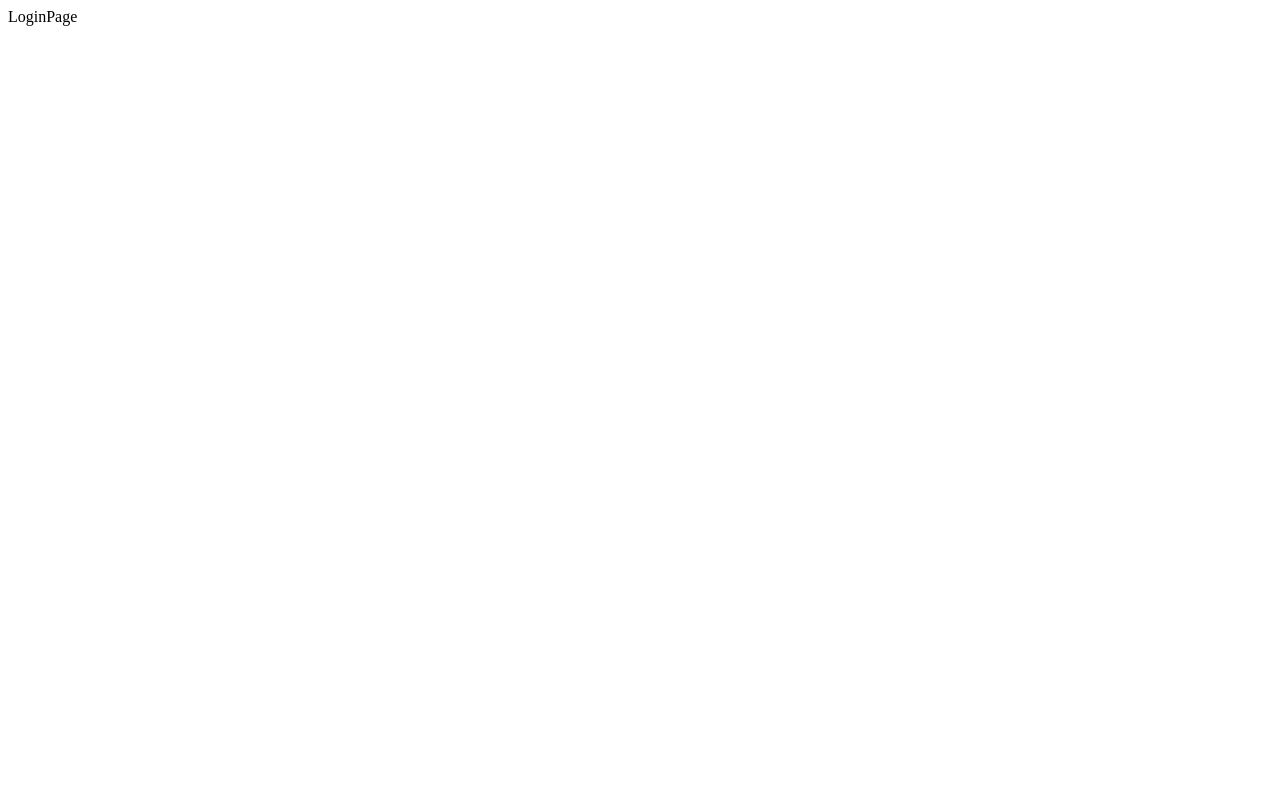
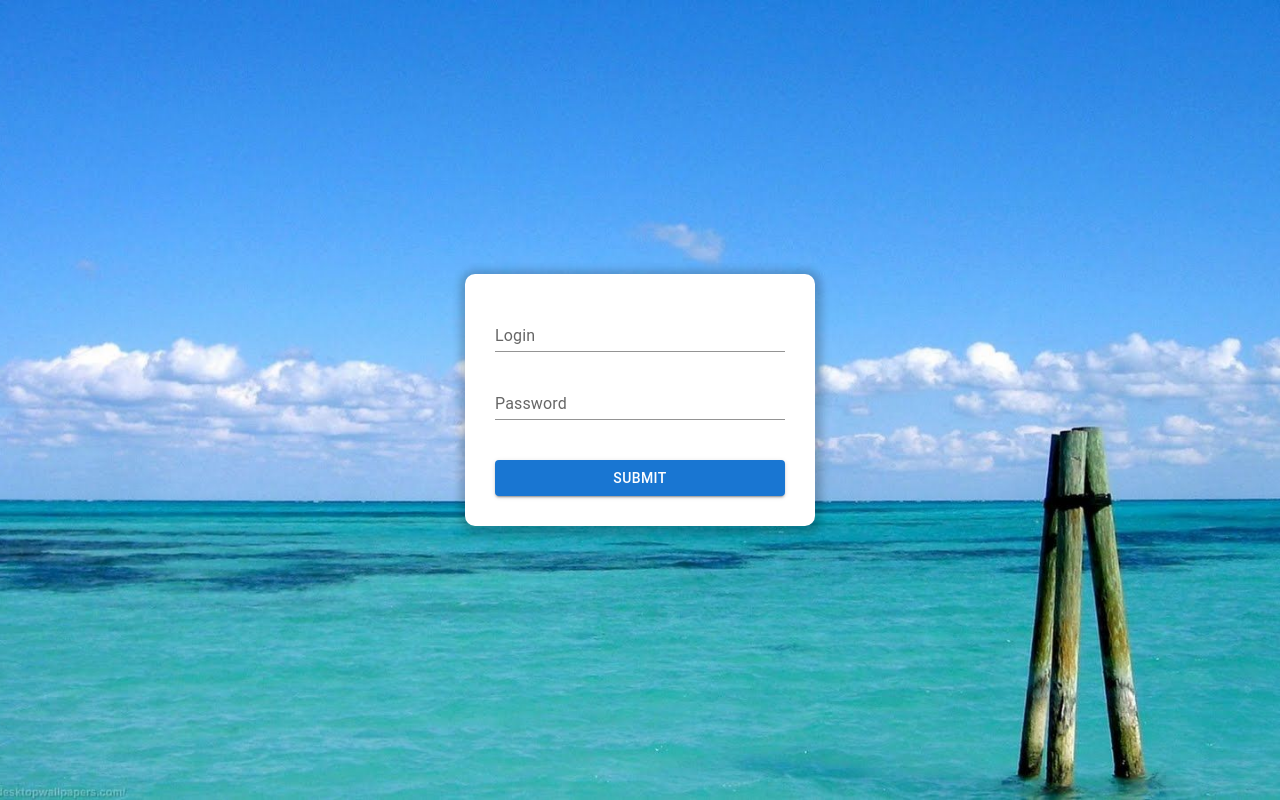
Before and after one commit to elyor-sh/mern-app, a React (Create React App) app in the folder client/: page /login in a window 1280 px wide. Built offline with nearby package versions, Linux system fonts and the light colour scheme.

Commit message:
#3 есть верстка страницы авторизации

```diff
--- a/client/package.json
+++ b/client/package.json
@@ -3,6 +3,9 @@
   "version": "0.1.0",
   "private": true,
   "dependencies": {
+    "@emotion/react": "^11.5.0",
+    "@emotion/styled": "^11.3.0",
+    "@mui/material": "^5.0.6",
     "@testing-library/jest-dom": "^5.14.1",
     "@testing-library/react": "^11.2.7",
     "@testing-library/user-event": "^12.8.3",
--- a/client/src/Components/LoginPage/LoginPage.js
+++ b/client/src/Components/LoginPage/LoginPage.js
@@ -1,9 +1,26 @@
 import React from 'react'
+import classes from './LoginPage.module.css'
+import TextField from '@mui/material/TextField';
+import Button from '@mui/material/Button';
 
 function LoginPage() {
+
+    const handleSubmit = (e) => {
+        e.preventDefault()
+    }
     return (
-        <div>
-            LoginPage
+        <div className={classes.loginPageContainer}>
+            <form className={classes.loginPageWrapper} onSubmit={handleSubmit}>
+                <div className={classes.inputBox}>
+                   <TextField className={classes.input} id="name" name="name" label="Login" variant="standard" />
+                </div>
+                <div className={classes.inputBox}>
+                   <TextField className={classes.input} id="password" name="password" label="Password" variant="standard" />
+                </div>
+                <div className={classes.btnBox}>
+                    <Button className={classes.btn} variant="contained" type="submit">Submit</Button>
+                </div>
+            </form>
         </div>
     )
 }
--- a/client/src/Components/LoginPage/LoginPage.module.css
+++ b/client/src/Components/LoginPage/LoginPage.module.css
@@ -0,0 +1,32 @@
+
+.loginPageContainer {
+    display: flex;
+    flex-direction: column;
+    justify-content: center;
+    align-items: center;
+    width: 100%;
+    height: 100vh;
+    background: url('../../assets/back.jpg') no-repeat center / cover;
+}
+
+.loginPageWrapper {
+    width: 350px;
+    background: #fff;
+    -webkit-box-shadow: 1px 2px 8px 6px rgba(0, 0, 0, 0.2);
+    -moz-box-shadow: 1px 2px 8px 6px rgba(0, 0, 0, 0.2);
+    box-shadow: 1px 2px 8px 6px rgba(0, 0, 0, 0.2);
+    border-radius: 10px;
+    padding: 10px 30px 30px 30px;
+}
+
+.inputBox {
+    margin: 20px 0px;
+}
+
+.btnBox{
+    margin-top: 40px;
+}
+
+.input, .btn {
+    width: 100%;
+}
--- /dev/null
+++ b/client/src/index.css
@@ -0,0 +1,7 @@
+* {
+    box-sizing: border-box;
+    margin: 0;
+    padding: 0;
+    list-style: none;
+    text-decoration: none;
+}
--- a/client/src/index.js
+++ b/client/src/index.js
@@ -1,10 +1,11 @@
 import React from 'react';
 import ReactDOM from 'react-dom';
 import App from './App';
+import './index.css'
 
 ReactDOM.render(
-  <React.StrictMode>
+  <>
     <App />
-  </React.StrictMode>,
+  </>,
   document.getElementById('root')
 );
```
Also changed, not shown: client/src/assets/back.jpg (added), 1 other file (tests, documents, lock files or other folders).
